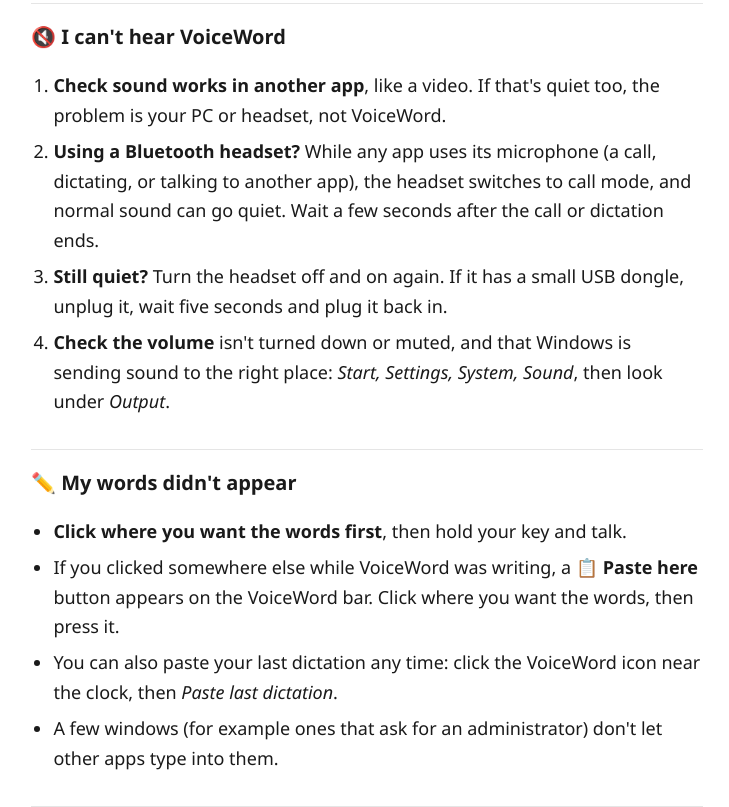
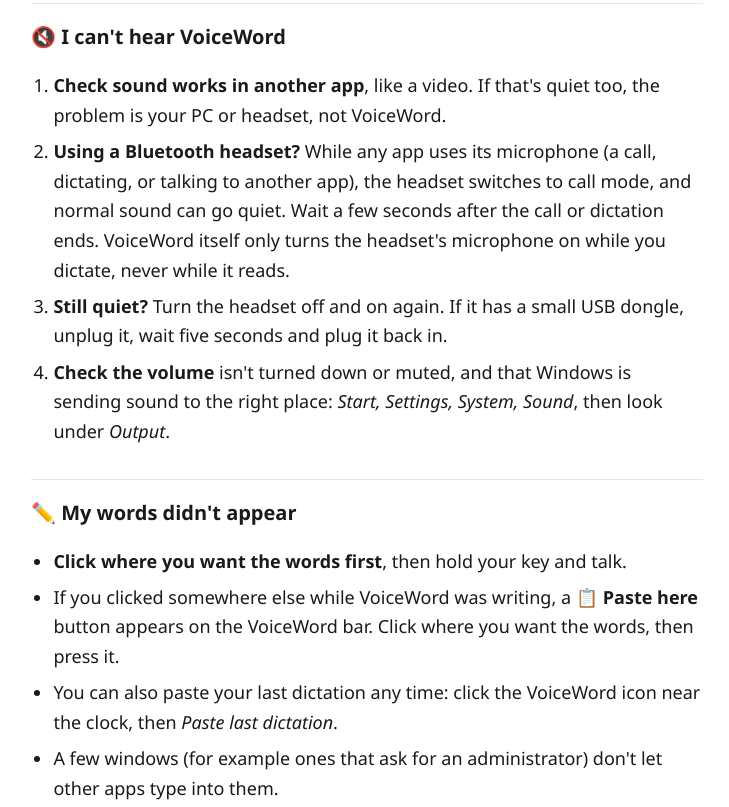
Before and after one commit to VoiceWordApp/voicewordapp.github.io, a plain HTML site: page help.html in a window 1280 px wide. Shown: the part 879-1686 px from the top of the page, without its empty margins (273-1002 px from the left). Drawn offline with Linux system fonts and the light colour scheme.

Commit message:
Update the website

```diff
--- a/help.html
+++ b/help.html
@@ -57,7 +57,8 @@
       is your PC or headset, not VoiceWord.</li>
     <li><strong>Using a Bluetooth headset?</strong> While any app uses its microphone (a call, dictating,
       or talking to another app), the headset switches to call mode, and normal sound can go quiet. Wait a
-      few seconds after the call or dictation ends.</li>
+      few seconds after the call or dictation ends. VoiceWord itself only turns the headset's microphone on
+      while you dictate, never while it reads.</li>
     <li><strong>Still quiet?</strong> Turn the headset off and on again. If it has a small USB dongle,
       unplug it, wait five seconds and plug it back in.</li>
     <li><strong>Check the volume</strong> isn't turned down or muted, and that Windows is sending sound
@@ -95,6 +96,8 @@
     <li>If VoiceWord can't find what you highlighted, it says so and reads from the top.</li>
     <li><strong>In Excel</strong>, drag across the cells you want to hear, then press <strong>Read</strong>
       on the bar (or Read page). To hear a whole row, click its row number first.</li>
+    <li><strong>In a terminal</strong> (in Claude, VS Code or Cursor), highlight the text, then press
+      <strong>Read</strong> on the bar. The bar goes away after a few seconds if you don't use it.</li>
   </ul>
 
   <h2 id="translate">🌐 Translate</h2>
```
